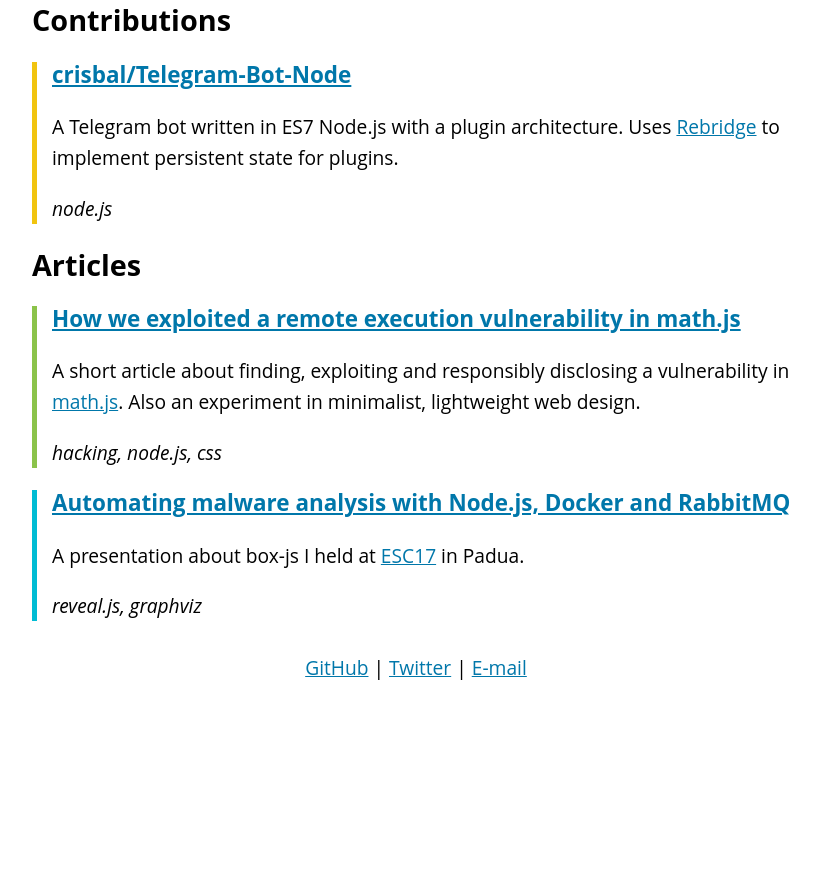
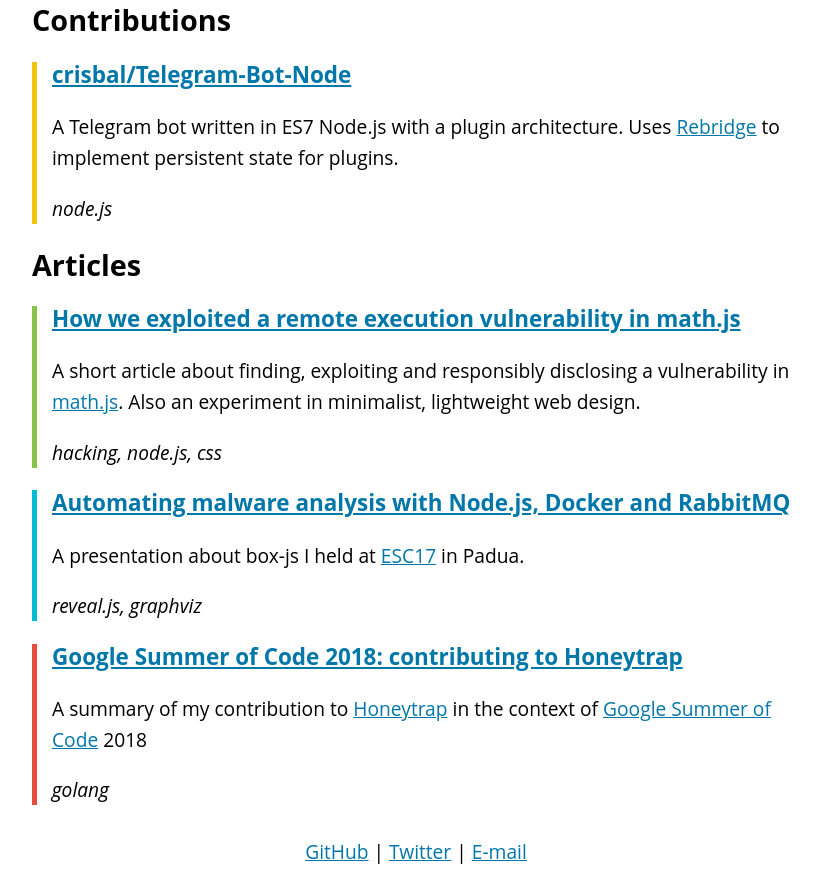
Before and after one commit to CapacitorSet/capacitorset.github.io, a plain HTML site: page index.pug in a window 1280 px wide. Shown: the part 687-1571 px from the top of the page, without its empty margins (224-1044 px from the left). Before the commit the page ends 1386 px from the top, so only its background shows below. Drawn offline with nearby package versions, Linux system fonts and the light colour scheme; files that its build step writes are made by us from their sources.

Commit message:
Link /gsoc18 from index

```diff
--- a/index.pug
+++ b/index.pug
@@ -102,7 +102,7 @@
 		section#articles
 			h2 Articles
 			article#mathjs(style="border-left-color: #8bc34a;")
-				h3: a(href="mathjs/index.html") How we exploited a remote execution vulnerability in math.js
+				h3: a(href="/mathjs/index.html") How we exploited a remote execution vulnerability in math.js
 				p.
 					A short article about finding, exploiting and responsibly disclosing a vulnerability in #[a(href="https://www.npmjs.com/package/mathjs") math.js]. Also an experiment in minimalist, lightweight web design.
 				i hacking, node.js, css
@@ -111,6 +111,11 @@
 				p.
 					A presentation about box-js I held at #[a(href="https://www.endsummercamp.org/index.php/ESC17-Schedule") ESC17] in Padua.
 				i reveal.js, graphviz
+			article#box-js-esc(style="border-left-color: #e74c3c;")
+				h3: a(href="/gsoc18/index.html") Google Summer of Code 2018: contributing to Honeytrap
+				p.
+					A summary of my contribution to #[a(href="https://github.com/honeytrap/honeytrap") Honeytrap] in the context of #[a(href="https://summerofcode.withgoogle.com/dashboard/") Google Summer of Code] 2018
+				i golang
 
 	br
 	footer
```
Also changed, not shown: index.html.
